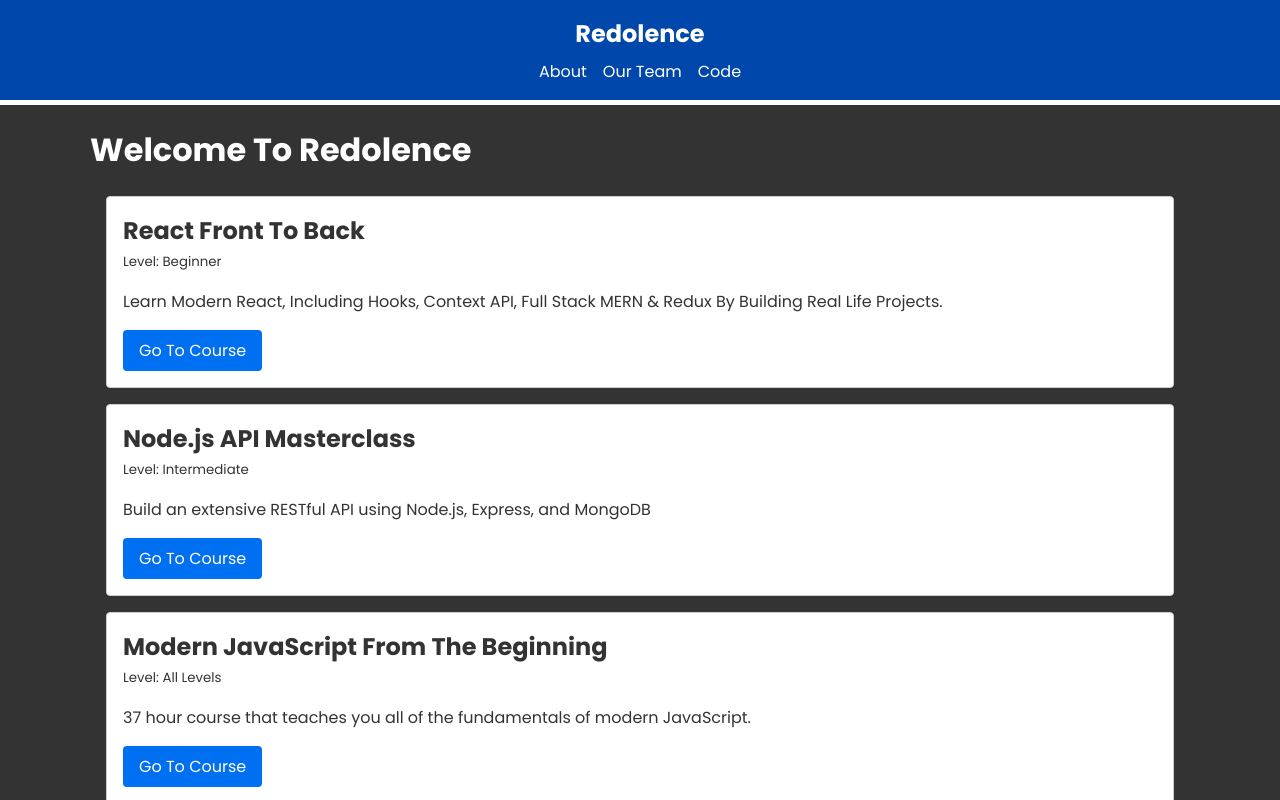
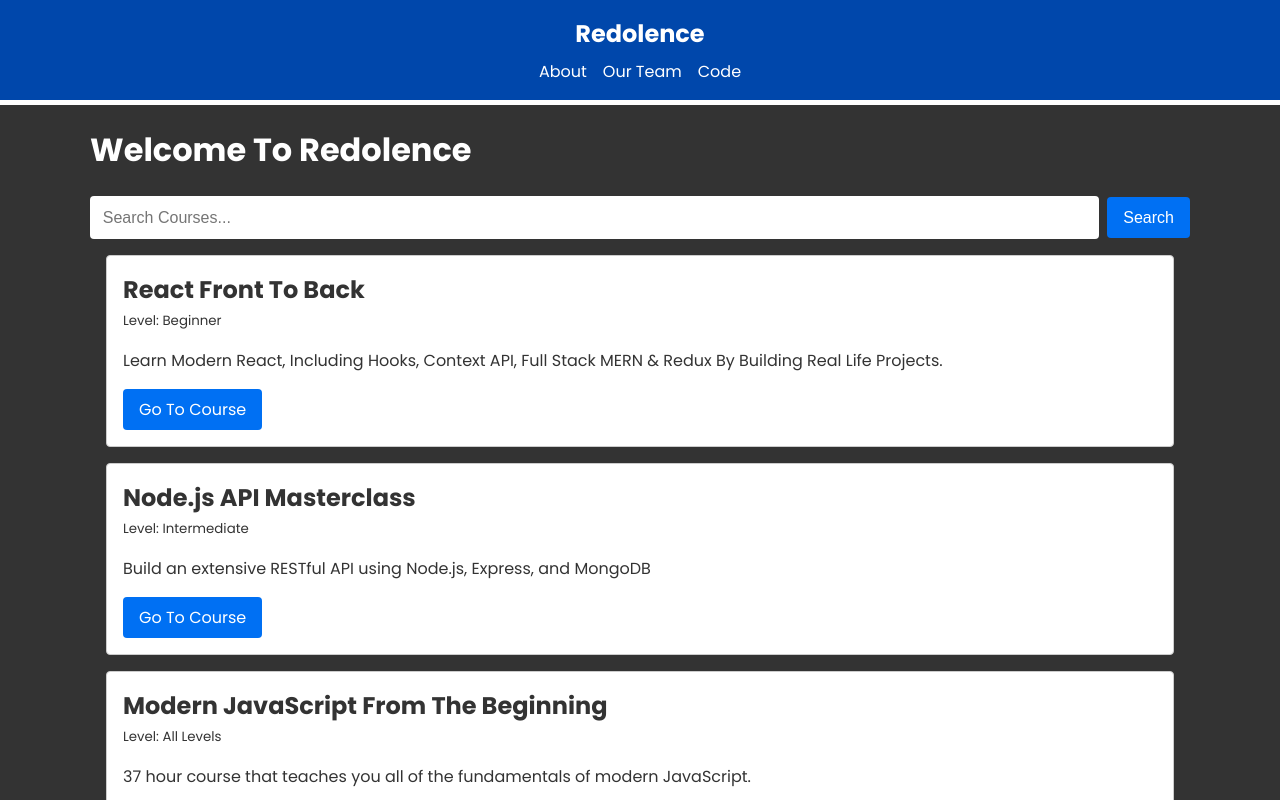
Before and after one commit to rsshonjoydas/nextjs, a Next.js app: page / in a window 1280 px wide. Shown: the top 800 px of the page. Built offline with nearby package versions, Linux system fonts and the light colour scheme.

Commit message:
search component

```diff
--- a/src/app/page.tsx
+++ b/src/app/page.tsx
@@ -1,12 +1,13 @@
 'use client';
 
+import CourseSearch from '@/components/CourseSearch';
 import Courses from '@/components/Courses';
 import { FC, useEffect, useState } from 'react';
 import LoadingPage from './loading';
 
 interface HomePageProps {}
 
-const HomePage: FC<HomePageProps> = ({}) => {
+const HomePage: FC<HomePageProps> = () => {
   const [courses, setCourses] = useState([]);
   const [loading, setLoading] = useState(true);
 
@@ -28,6 +29,7 @@ const HomePage: FC<HomePageProps> = ({}) => {
   return (
     <>
       <h1>Welcome To Redolence</h1>
+      <CourseSearch getSearchResults={(results: any) => setCourses(results)} />
       <Courses courses={courses} />
     </>
   );
--- /dev/null
+++ b/src/components/CourseSearch.tsx
@@ -0,0 +1,31 @@
+'use client';
+
+import { useState } from 'react';
+
+const CourseSearch = ({ getSearchResults }: any) => {
+  const [query, setQuery] = useState('');
+
+  const handleSubmit = async (e: any) => {
+    e.preventDefault();
+
+    const res = await fetch(`/api/courses/search?query=${query}`);
+    const courses = await res.json();
+    getSearchResults(courses);
+  };
+
+  return (
+    <form onSubmit={handleSubmit} className='search-form'>
+      <input
+        type='text'
+        className='search-input'
+        placeholder='Search Courses...'
+        value={query}
+        onChange={(e) => setQuery(e.target.value)}
+      />
+      <button className='search-button' type='submit'>
+        Search
+      </button>
+    </form>
+  );
+};
+export default CourseSearch;
```
